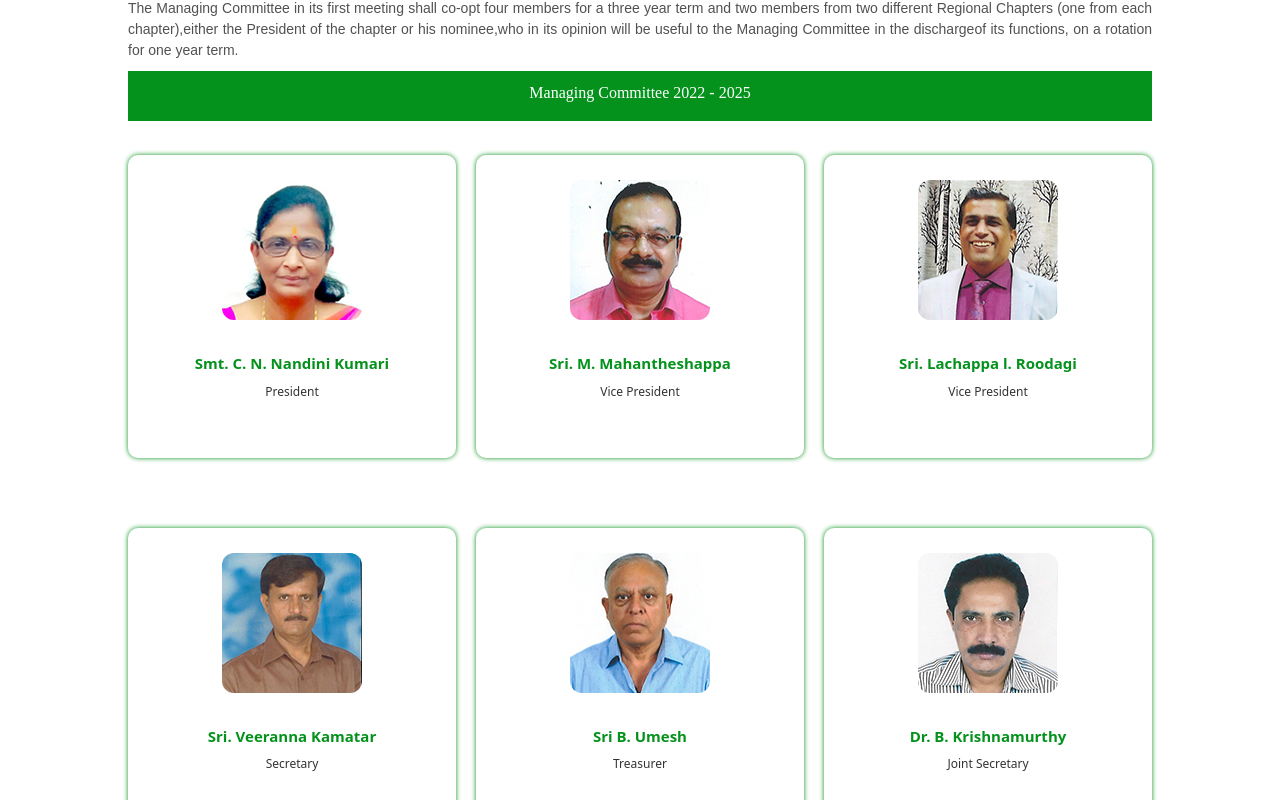
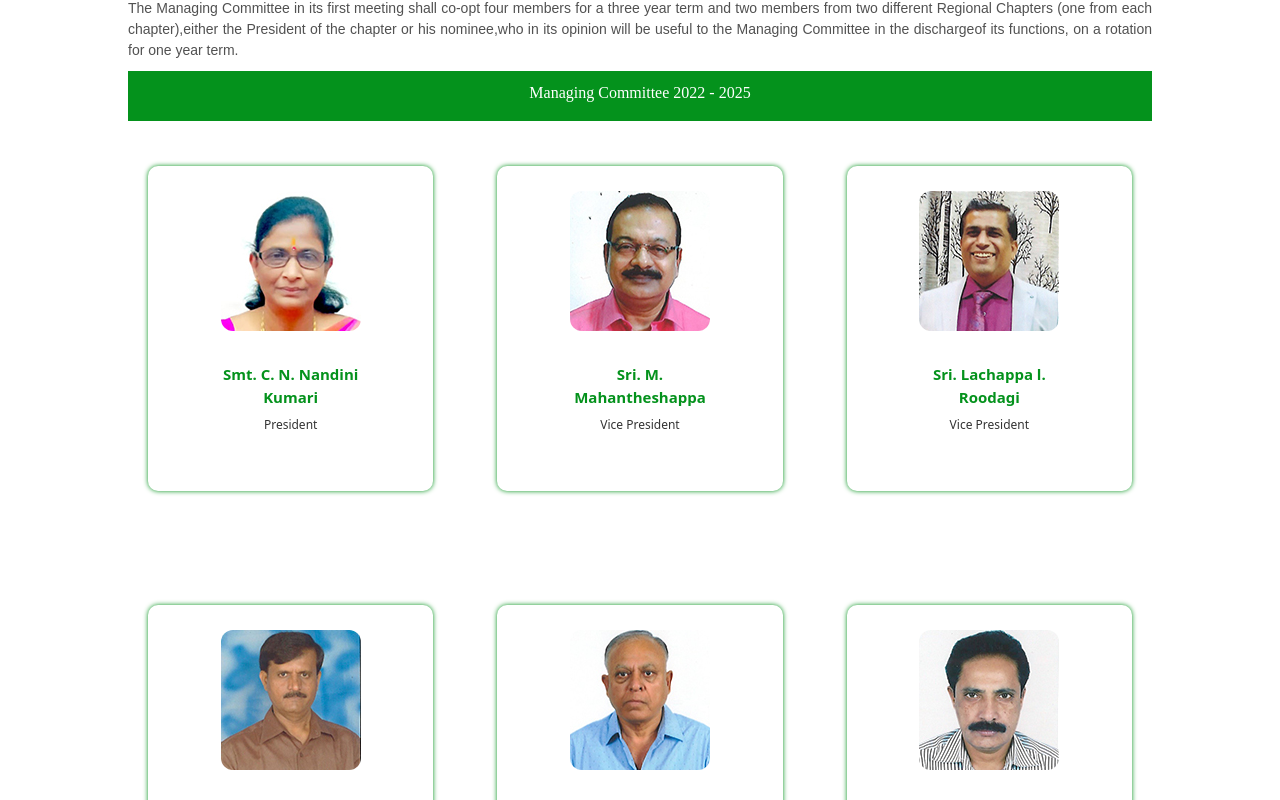
Before and after one commit to ARMS29172430/test.github.io, a React (Vite) app: page /management in a window 1280 px wide. Shown: the part 720-1520 px from the top of the page. Built offline with nearby package versions, Linux system fonts and the light colour scheme; the HTML template or start-up script is replaced by a standard one.

Commit message:
added fixes

```diff
--- a/src/components/card/card.component.tsx
+++ b/src/components/card/card.component.tsx
@@ -8,10 +8,10 @@ function CardComponent(cardInputs: CardObject) {
         <figure>
           <img src={cardInputs.memberPhoto} alt={cardInputs.memberName} className="rounded-xl" />
         </figure>
-        <div className="card-body items-center text-center">
+        <span className="card-body items-center text-center">
           <h2 className="card-member-name">{cardInputs.memberName}</h2>
           <p className="card-member-post">{cardInputs.memberPost}</p>
-        </div>
+        </span>
       </div>
     </>
   );
--- a/src/screens/management/management.tsx
+++ b/src/screens/management/management.tsx
@@ -56,7 +56,7 @@ function Management() {
       <div className="managingComittee">
         <h4> Managing Committee 2022 - 2025 </h4>
       </div>
-      <div className="grid grid-cols-1 md:grid-cols-2 lg:grid-cols-3 gap-5">
+      <div className="grid grid-cols-1 md:grid-cols-2 lg:grid-cols-3 gap-16 m-5">
         <CardComponent
           memberPhoto={member1}
           memberName={'Smt. C. N. Nandini Kumari'}
```
